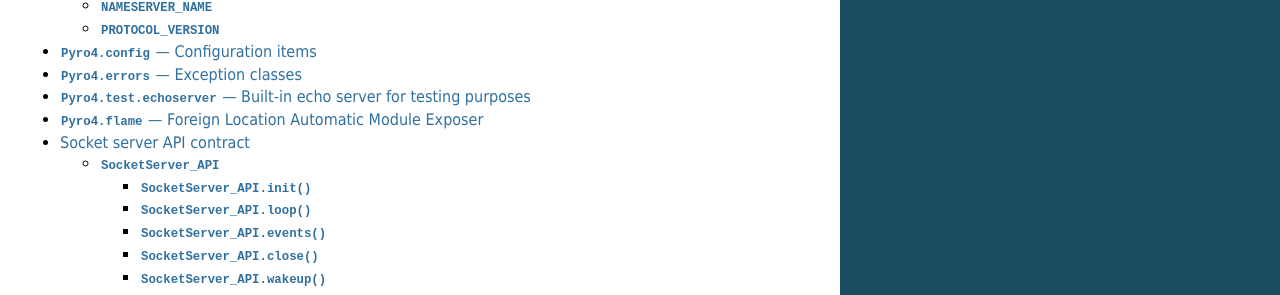
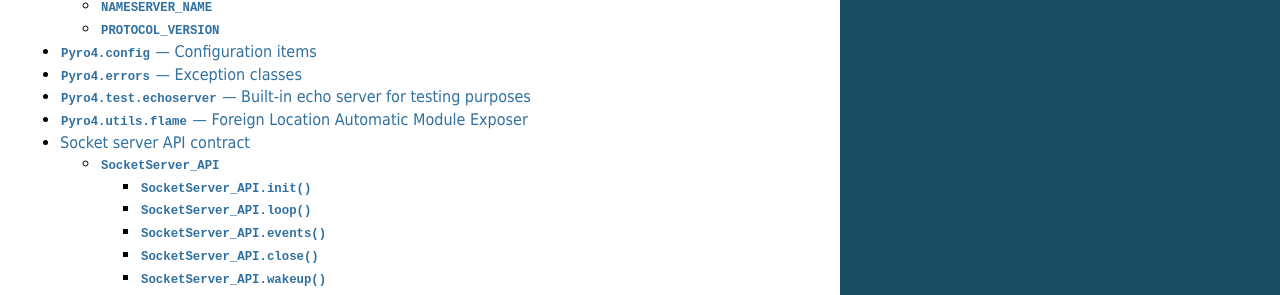
Before and after one commit to delmic/Pyro4, a Sphinx documentation site: the page built from docs/source/api.rst, in a window 1280 px wide. Shown: the part 543-838 px from the top of the page. Built offline with Sphinx 7.4.7, drawn with Linux system fonts in a browser that asks for light colours; the version number could not be read and is left out.

Commit message:
doc fix
git-svn-id: svn://svn.razorvine.net/Pyro/Pyro4/trunk@575 08cfa0ad-1c00-4aa0-9110-f4b10de7e716

```diff
--- a/docs/source/api/flame.rst
+++ b/docs/source/api/flame.rst
@@ -1,5 +1,5 @@
-:mod:`Pyro4.flame` --- Foreign Location Automatic Module Exposer
-================================================================
+:mod:`Pyro4.utils.flame` --- Foreign Location Automatic Module Exposer
+======================================================================
 
-.. automodule:: Pyro4.flame
+.. automodule:: Pyro4.utils.flame
    :members:
```
